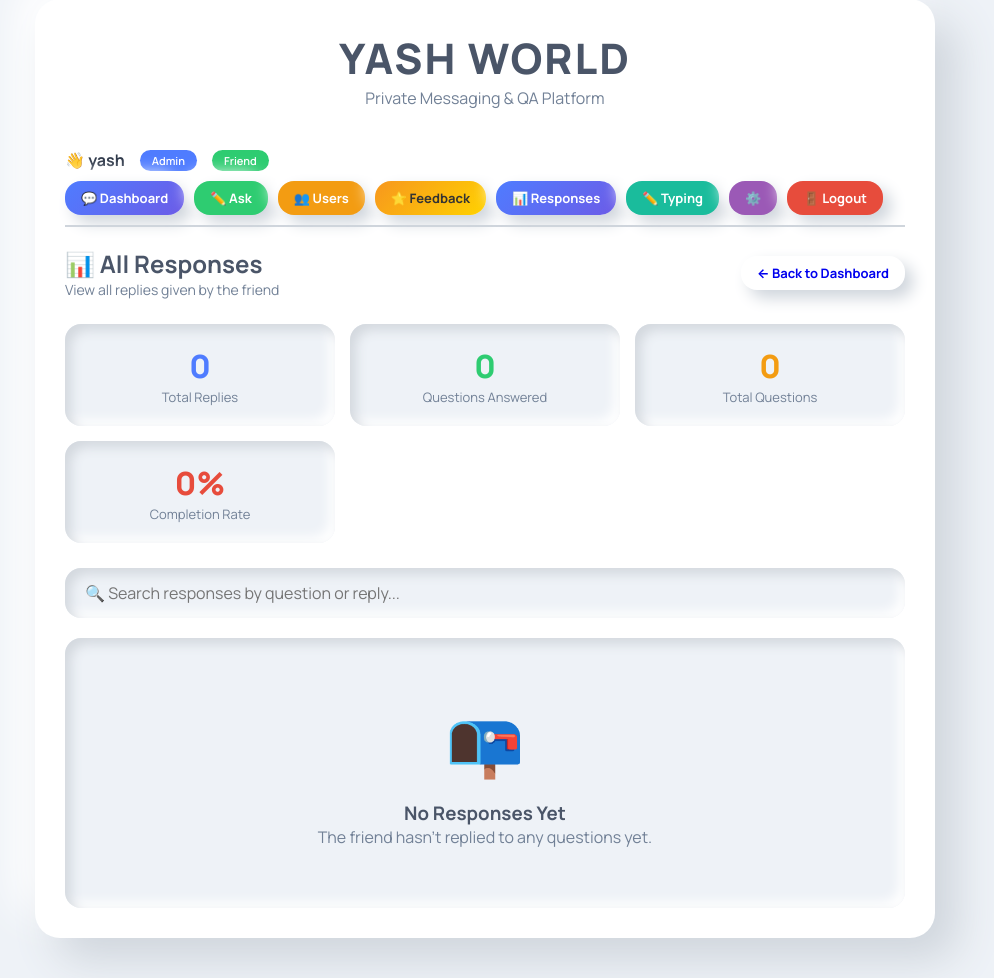
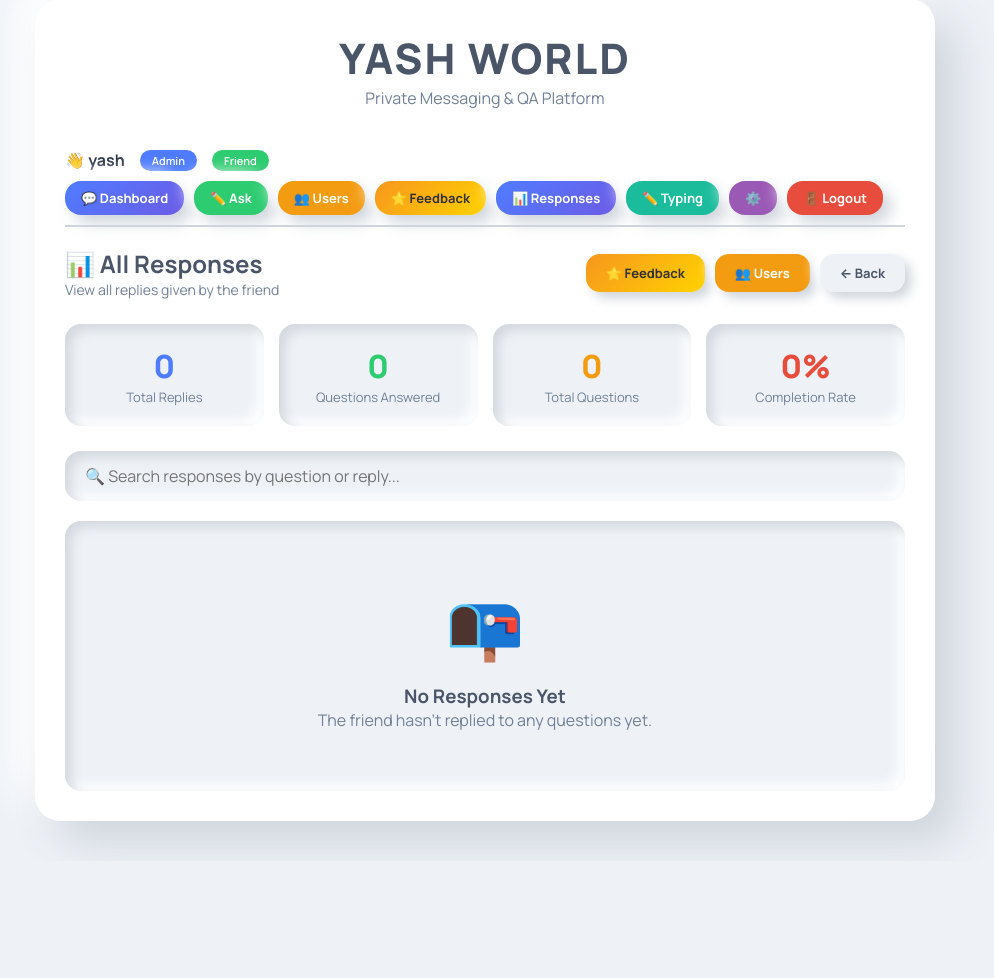
Before and after one commit to thenameisyash17/Happy-Birthday, a Flask app: page /admin/responses in a window 1280 px wide. Shown: the part 21-999 px from the top of the page, without its empty margins (155-1149 px from the left). After the commit the page ends 870 px from the top, so only its background shows below. Run offline with Flask 3, Linux system fonts and the light colour scheme; a user stored in the database is signed in.

Commit message:
Refactor admin responses template with new features

```diff
--- a/templates/admin_responses.html
+++ b/templates/admin_responses.html
@@ -7,11 +7,21 @@
         <h2 style="color: var(--text-secondary);">📊 All Responses</h2>
         <p style="color: var(--text-muted); font-size: 14px;">View all replies given by the friend</p>
     </div>
-    <a href="{{ url_for('dashboard') }}" class="btn btn-secondary btn-sm">← Back to Dashboard</a>
+    <div style="display: flex; gap: 10px; flex-wrap: wrap;">
+        <a href="{{ url_for('admin_feedback') }}" class="btn btn-gold btn-sm" style="padding: 10px 20px; border-radius: 14px; background: var(--gradient-gold); color: #333; text-decoration: none; transition: all 0.3s ease; box-shadow: 6px 6px 12px var(--shadow-light), -6px -6px 12px var(--shadow-dark);">
+            ⭐ Feedback
+        </a>
+        <a href="{{ url_for('admin_users') }}" class="btn btn-warning btn-sm" style="padding: 10px 20px; border-radius: 14px; background: var(--accent-yellow); color: white; text-decoration: none; transition: all 0.3s ease; box-shadow: 6px 6px 12px var(--shadow-light), -6px -6px 12px var(--shadow-dark);">
+            👥 Users
+        </a>
+        <a href="{{ url_for('dashboard') }}" class="btn btn-secondary btn-sm" style="padding: 10px 20px; border-radius: 14px; background: var(--bg-primary); color: var(--text-secondary); text-decoration: none; transition: all 0.3s ease; box-shadow: 6px 6px 12px var(--shadow-light), -6px -6px 12px var(--shadow-dark);">
+            ← Back
+        </a>
+    </div>
 </div>
 
-<!-- Statistics -->
-<div style="display: grid; grid-template-columns: repeat(auto-fit, minmax(200px, 1fr)); gap: 15px; margin-bottom: 25px;">
+<!-- Statistics Cards -->
+<div style="display: grid; grid-template-columns: repeat(auto-fit, minmax(180px, 1fr)); gap: 15px; margin-bottom: 25px;">
     <div style="padding: 20px; border-radius: 16px; background: var(--bg-primary); box-shadow: var(--inset-shadow); text-align: center;">
         <div style="font-size: 32px; font-weight: 800; color: var(--accent-blue);">{{ total_replies }}</div>
         <div style="font-size: 13px; color: var(--text-muted);">Total Replies</div>
@@ -35,7 +45,7 @@
 <!-- Search Bar -->
 <div style="margin-bottom: 20px;">
     <input type="text" id="searchResponses" placeholder="🔍 Search responses by question or reply..."
-           style="width: 100%; padding: 14px 20px; border: none; border-radius: 16px; background: var(--bg-primary); box-shadow: var(--inset-shadow); font-size: 16px; color: var(--text-primary); outline: none; font-family: var(--font-family);">
+           style="width: 100%; padding: 14px 20px; border: none; border-radius: 16px; background: var(--bg-primary); box-shadow: var(--inset-shadow); font-size: 16px; color: var(--text-primary); outline: none; font-family: var(--font-family); transition: all 0.3s ease;">
 </div>
 
 <!-- All Responses -->
@@ -106,7 +116,7 @@
 
             <!-- Delete Button -->
             <div style="margin-top: 10px; display: flex; gap: 10px; justify-content: flex-end;">
-                <button onclick="deleteReply({{ reply.id }})" class="btn btn-danger btn-sm" style="padding: 6px 14px; border-radius: 12px; font-size: 12px; background: var(--accent-red); color: white; border: none; cursor: pointer; transition: all 0.3s ease; display: inline-flex; align-items: center; gap: 5px;">
+                <button onclick="deleteReply({{ reply.id }})" class="btn btn-danger btn-sm" style="padding: 6px 14px; border-radius: 12px; font-size: 12px; background: var(--accent-red); color: white; border: none; cursor: pointer; transition: all 0.3s ease; display: inline-flex; align-items: center; gap: 5px; box-shadow: 4px 4px 8px var(--shadow-light), -4px -4px 8px var(--shadow-dark);">
                     🗑️ Delete Reply
                 </button>
             </div>
@@ -156,6 +166,7 @@
 @media (max-width: 600px) {
     .response-card { padding: 15px !important; }
     .stat-card { padding: 12px !important; }
+    .media-reveal-btn { font-size: 10px !important; padding: 4px 10px !important; }
 }
 </style>
 
```
